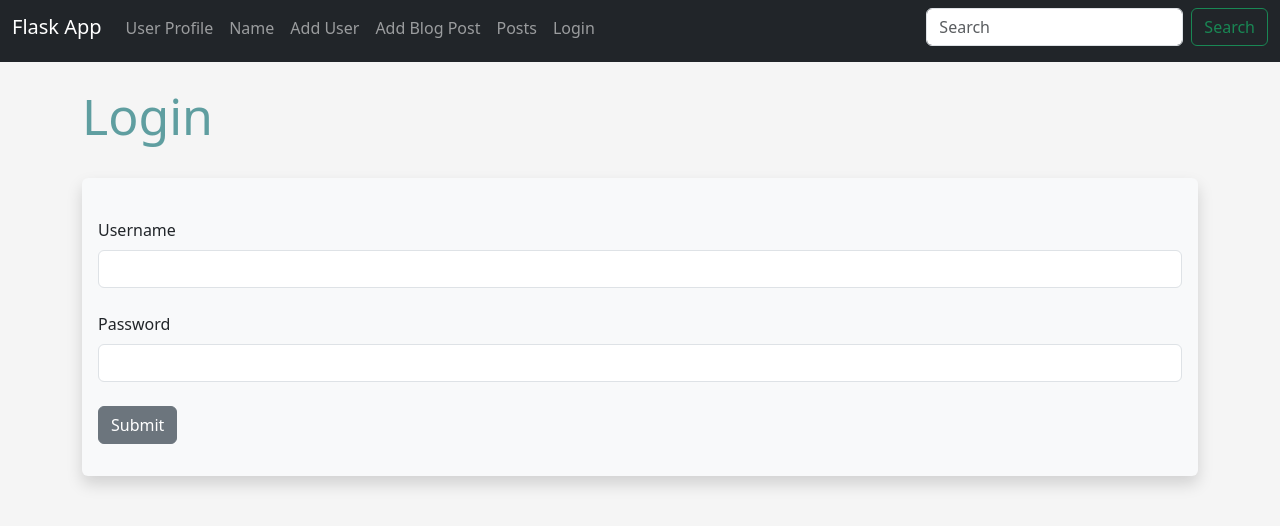
After one commit to sefatuter/Flask-works, a Flask app: page /login in a window 1280 px wide. The commit adds this page. Shown: the top 526 px of the page. Run offline with Flask 3, Linux system fonts and the light colour scheme.

Commit message:
Login and Logout parts added

```diff
--- a/app.py
+++ b/app.py
@@ -3,6 +3,7 @@ from flask_wtf import FlaskForm # pip install flask_wtf
 from wtforms import StringField, SubmitField, PasswordField, BooleanField, ValidationError
 from wtforms.validators import DataRequired, EqualTo, Length
 from werkzeug.security import generate_password_hash, check_password_hash
+from flask_login import UserMixin, login_user, LoginManager, login_required, logout_user, current_user # pip install flask_login
 
 from flask_migrate import Migrate
 from flask_sqlalchemy import SQLAlchemy
@@ -45,6 +46,65 @@ migrate = Migrate(app, db)
 # $ flask db stamp head
 # $ flask db migrate
 # $ flask db upgrade
+
+
+# Flask Login Stuff
+
+login_manager = LoginManager()
+login_manager.init_app(app)
+login_manager.login_view = 'login'
+
+@login_manager.user_loader
+def load_user(user_id):
+    return Users.query.get(int(user_id))
+
+
+# Create Login Form
+
+class LoginForm(FlaskForm):
+    username = StringField("Username", validators=[DataRequired()])
+    password = PasswordField("Password", validators=[DataRequired()])
+    submit = SubmitField("Submit")
+
+# Create Login Page
+
+@app.route('/login', methods=['GET', 'POST'])
+def login():
+    form = LoginForm()
+    if form.validate_on_submit():
+        user = Users.query.filter_by(username=form.username.data).first() # First searchs for username if it exist. ( username is unique )
+        if user:
+            # Check the hash
+            if check_password_hash(user.password_hash, form.password.data):
+                login_user(user)
+                flash("Login Successfull", "success")
+                return redirect(url_for('dashboard'))
+            else:
+                flash("Wrong Password Try Again", "danger")
+        else:
+            flash("This user does not exist!")
+
+    return render_template('login.html', form=form)
+
+
+
+# Create Logout Page
+
+@app.route('/logout', methods=['GET', 'POST'])
+@login_required
+def logout():
+    logout_user()
+    flash("You Have Been Logged Out!!")
+    return redirect(url_for('login'))
+
+
+
+# Create Dashboard Page
+
+@app.route('/dashboard', methods=['GET', 'POST'])
+@login_required
+def dashboard():
+    return render_template('dashboard.html')
 
 # Create a Blog Post Model
 class Posts(db.Model):
@@ -179,9 +239,14 @@ def get_current_date():
     # return {"Date": datetime.date.today()}
 
 
+
+
+
+
 # Create Model
-class Users(db.Model):
+class Users(db.Model, UserMixin):
     id = db.Column(db.Integer, primary_key=True, autoincrement=True)
+    username = db.Column(db.String(20), nullable=False, unique=True) # flask db migrate -m "added username", flask db  upgrade
     name = db.Column(db.String(200), nullable=False)
     email = db.Column(db.String(120), nullable=False, unique=True)
     favorite_color = db.Column(db.String(120))
@@ -244,6 +309,7 @@ class NameForm(FlaskForm):
 
 class UserForm(FlaskForm):
     name = StringField("Name", validators=[DataRequired()])
+    username = StringField("Username", validators=[DataRequired()])
     email = StringField("Email", validators=[DataRequired()])
     favorite_color = StringField("Favorite Color")
     password_hash = PasswordField("Password", validators=[DataRequired(), EqualTo('password_hash2', message="Passwords must match!")])
@@ -298,7 +364,8 @@ def update(id):
             flash("Error! ...try again")
             return render_template("update.html",
                 form=form,
-                name_to_update=name_to_update)
+                name_to_update=name_to_update,
+                id=id)
     else:
         return render_template("update.html",
                 form=form,
@@ -315,8 +382,9 @@ def add_user():
         user = Users.query.filter_by(email=form.email.data).first()
         if user is None:
             # Hash the password
-            hashed_pw = generate_password_hash(form.password_hash.data, "sha256")
-            user = Users(name=form.name.data,
+            hashed_pw = generate_password_hash(form.password_hash.data, "pbkdf2:sha256")
+            user = Users(username = form.username.data,
+                         name=form.name.data,
                          email=form.email.data,
                          favorite_color=form.favorite_color.data,
                          password_hash=hashed_pw) # instead of password_hash=form.password_hash.data
@@ -324,6 +392,7 @@ def add_user():
             db.session.commit()
         name = form.name.data
         form.name.data = ''
+        form.username.data = ''
         form.email.data = ''
         form.favorite_color.data = ''
         form.password_hash.data = ''
--- a/templates/_navbar.html
+++ b/templates/_navbar.html
@@ -27,6 +27,9 @@
             <li class="nav-item">
               <a class="nav-link" href="{{ url_for('posts') }}">Posts</a>
             </li>
+            <li class="nav-item">
+              <a class="nav-link" href="{{ url_for('login') }}">Login</a>
+            </li>
           </ul>
           <form class="d-flex mt-2" role="search">
             <input class="form-control me-2" type="search" placeholder="Search" aria-label="Search">
--- /dev/null
+++ b/templates/login.html
@@ -0,0 +1,40 @@
+{% extends 'base.html' %}
+
+{% block content %}
+
+{% for message in get_flashed_messages() %}
+
+    <div class="alert alert-danger alert-dismissible fade show" role="alert">
+        {{ message }}
+        <button type="button" class="btn-close" data-bs-dismiss="alert" aria-label="Close"></button>
+        </div>
+
+{% endfor %}
+
+
+
+    <h1>Login</h1>
+    <br/>
+
+    <div class="shadow p-3 mb-5 bg-body-tertiary rounded">
+        <form method="post">
+            {{ form.hidden_tag() }}
+
+            <br>
+
+            {{ form.username.label(class="form-label") }}
+            {{ form.username(class="form-control") }}
+
+            <br>
+
+            {{ form.password.label(class="form-label") }}
+            {{ form.password(class="form-control") }}
+
+            <br>
+
+            {{ form.submit(
+                class="btn btn-secondary") }}
+
+        </form>
+    </div>
+{% endblock content %}
```
Also changed, not shown: migrations/versions/027cdff31423_added_username_section.py (added, +34 -0 lines), templates/add_user.html (+10 -1 lines), templates/dashboard.html (added, +23 -0 lines).
